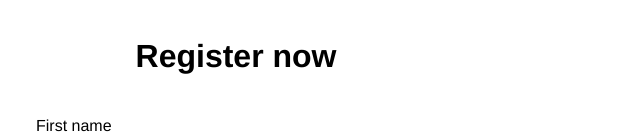
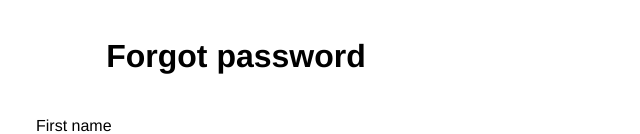
Before and after one commit to chillv1nelo211/Login-for-aplication, a plain HTML site: page index2.html in a window 1280 px wide. Shown: the part 303-437 px from the top of the page, without its empty margins (404-1044 px from the left). Drawn offline with Linux system fonts and the light colour scheme.

Commit message:
corregido

```diff
--- a/index2.html
+++ b/index2.html
@@ -14,7 +14,7 @@
         <div class="logo">
             <img src="https://tailwindcss.com/plus-assets/img/logos/mark.svg?color=indigo&shade=600" alt="logo de el login">
         </div>
-        <h1>Register now</h1>
+        <h1>Forgot password</h1>
         <label for="nombres">First name</label>
         <input id="nombres"type="text" placeholder="Ingrese su email">
         <label for="apellidos">Last name</label>
```
